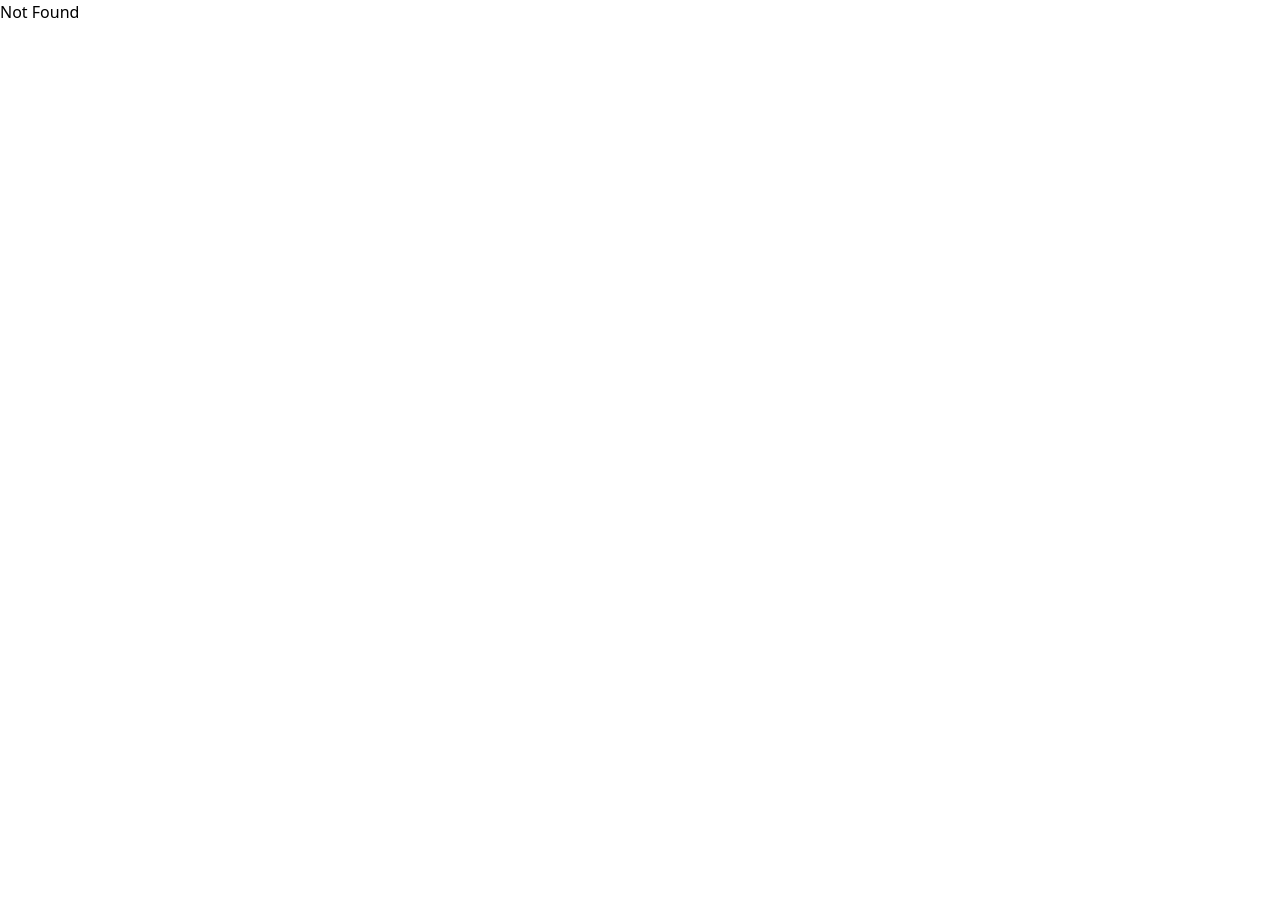
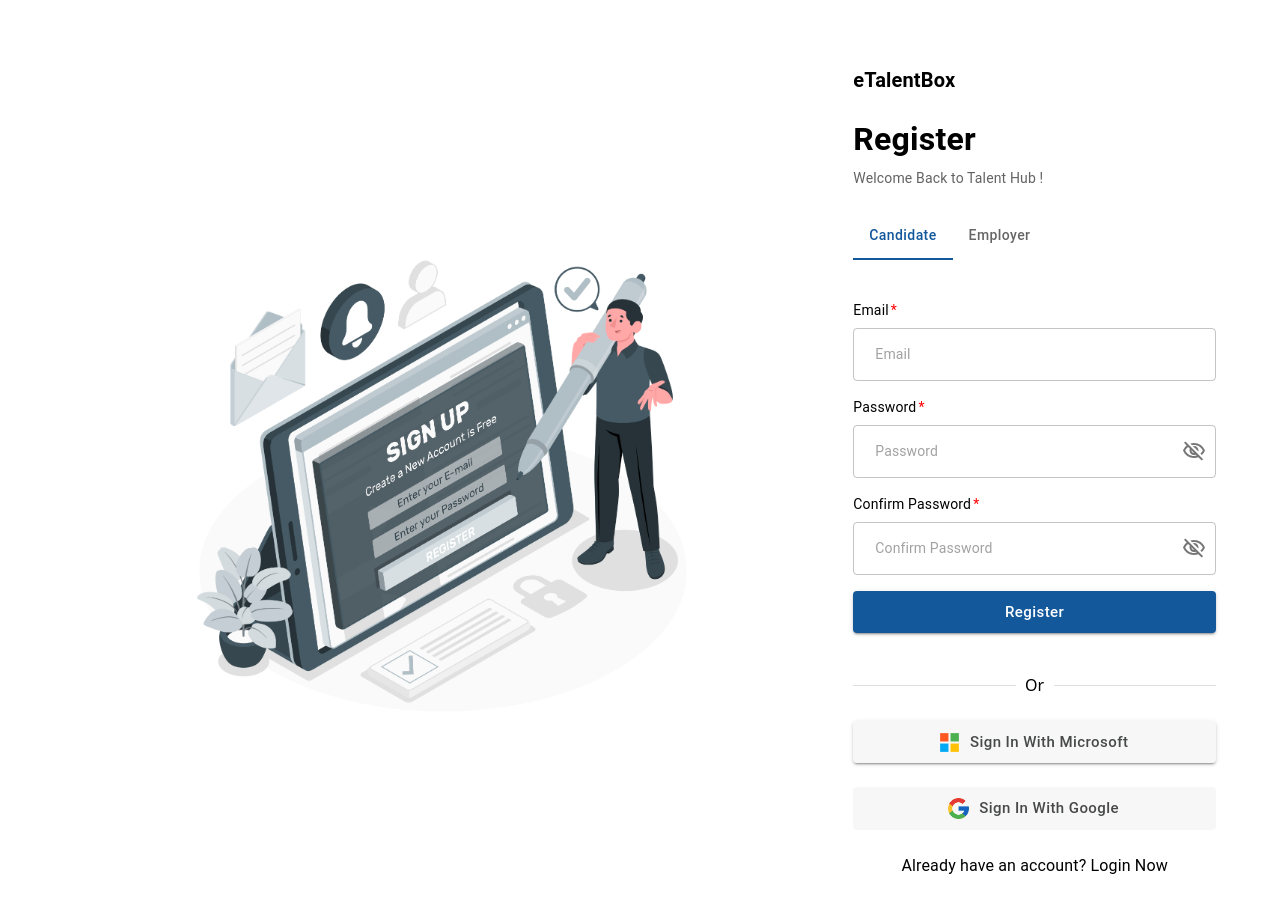
Before and after one commit to Ghulam-Ali-Khan/etalent-frontend, a React (Vite) app: page /auth/register in a window 1280 px wide. Shown: the top 912 px of the page. Before the commit the page ends 800 px from the top, so only its background shows below. Built offline with nearby package versions, Linux system fonts and the light colour scheme.

Commit message:
add register form

```diff
--- /dev/null
+++ b/src/pages/auth/register/components/Form.tsx
@@ -0,0 +1,64 @@
+import FormikField from '@/components/form/FormikField'
+import FormikWrapper from '@/components/form/FormikWrapper'
+import { Button, Checkbox, FormControlLabel, Stack, Tab, Tabs } from '@mui/material';
+import { useState } from 'react';
+import { Link } from 'react-router-dom';
+
+const RegisterForm = () => {
+    const [tabValue, setTabValue] = useState(0);
+
+    const handleChange = (event: React.SyntheticEvent, newValue: number) => {
+        setTabValue(newValue);
+    };
+
+    return (
+        <>
+            <Tabs value={tabValue} onChange={handleChange} aria-label="basic tabs example">
+                <Tab label="Candidate" />
+                <Tab label="Employer" />
+            </Tabs>
+
+            <FormikWrapper formInitials={{}} submitFunc={() => { }}>
+                <Stack spacing={2} className='my-4'>
+                    {tabValue === 1 && (<FormikField
+                        name='company_name'
+                        label='Company Name'
+                        placeholder='Company Name'
+                        isRequired
+                    />
+                    )}
+
+                    <FormikField
+                        name='email'
+                        label='Email'
+                        placeholder='Email'
+                        type='email'
+                        isRequired
+                    />
+
+                    <FormikField
+                        name='password'
+                        label='Password'
+                        placeholder='Password'
+                        isPasswordField
+                        isRequired
+                    />
+
+                    <FormikField
+                        name='confirm_password'
+                        label='Confirm Password'
+                        placeholder='Confirm Password'
+                        isPasswordField
+                        isRequired
+                    />
+
+                    <Button variant='contained' size='large' fullWidth>
+                        Register
+                    </Button>
+                </Stack>
+            </FormikWrapper>
+        </>
+    )
+}
+
+export default RegisterForm
--- /dev/null
+++ b/src/pages/auth/register/index.tsx
@@ -0,0 +1,67 @@
+import { Button, Container, Divider, Grid2, Stack, Typography } from '@mui/material'
+import RegisterImg from '@/assets/imgs/auth/register.png';
+
+import '@/styles/components/form.scss'
+import LoginForm from './components/Form';
+import MicrosoftImg from '@/assets/imgs/auth/microsoft.png'
+import GoogleImg from '@/assets/imgs/auth/google.png'
+import { Link } from 'react-router-dom';
+
+const RegisterPage = () => {
+    return (
+        <Container className='my-[4rem]'>
+            <Grid2 container spacing={4}>
+                <Grid2 size={8} display={'flex'} justifyContent={'center'} alignItems={'center'}>
+                    <img src={RegisterImg} style={{ maxWidth: '500px' }} />
+                </Grid2>
+                <Grid2 size={4}>
+                    <Stack spacing={3}>
+                        <Typography variant='h6' fontWeight={600}>
+                            eTalentBox
+                        </Typography>
+
+                        <Stack spacing={1}>
+                            <Typography variant='h4' fontWeight={600} fontSize={'2rem'}>
+                                Register
+                            </Typography>
+                            <Typography variant='body2' color='secondary'>
+                                Welcome Back to Talent Hub !
+                            </Typography>
+                        </Stack>
+
+                        <LoginForm />
+
+                        <Divider textAlign='center'>
+                            Or
+                        </Divider>
+
+
+                        <Button variant='contained'
+                            sx={{ bgcolor: '#f7f7f7', color: '#484949', }}
+                            size='large'
+                            startIcon={<img src={MicrosoftImg} width={25} />}
+                        >
+                            Sign in with Microsoft
+                        </Button>
+
+                        <Button
+                            sx={{ bgcolor: '#f7f7f7', color: '#484949' }}
+                            size='large'
+                            startIcon={<img src={GoogleImg} width={25} />}
+                        >
+                            Sign in with Google
+                        </Button>
+
+
+
+                        <Typography textAlign={'center'}>
+                            Already have an account? <Link to={'/auth/login'}>Login Now</Link>
+                        </Typography>
+                    </Stack>
+                </Grid2>
+            </Grid2>
+        </Container>
+    )
+}
+
+export default RegisterPage
--- a/src/pages/landingPage/components/Header.tsx
+++ b/src/pages/landingPage/components/Header.tsx
@@ -1,6 +1,7 @@
 import { Container, Stack } from '@mui/material'
 import Logo from '@/assets/imgs/logo.png';
 import StyledButton from '@/components/common/StyledButton';
+import { Link } from 'react-router-dom';
 
 const Header = () => {
   return (
@@ -9,8 +10,12 @@
         <img src={Logo} />
 
         <Stack direction={'row'} spacing={2}>
+          <Link to={'auth/login'}>
           <StyledButton variant='outlined' text='Login' />
+          </Link>
+          <Link to={'auth/register'}>
           <StyledButton variant='contained' text='Register' />
+          </Link>
         </Stack>
       </Stack>
     </Container>
--- a/src/routes/index.tsx
+++ b/src/routes/index.tsx
@@ -2,6 +2,7 @@
 import { BrowserRouter as Router, Route, Routes, Outlet } from 'react-router-dom';
 import LandingPage from '@/pages/landingPage';
 import LoginPage from '@/pages/auth/login';
+import RegisterPage from '@/pages/auth/register';
 
 const AppRouter = () => {
   return (
@@ -10,6 +11,7 @@
         <Route path="/" element={<LandingPage />} />
         <Route path="auth" element={<Outlet />} >
           <Route path='login' element={<LoginPage />} />
+          <Route path='register' element={<RegisterPage />} />
         </Route>
         <Route path="*" element={<>Not Found</>} /> {/* Fallback for unknown routes */}
       </Routes>
```
Also changed, not shown: src/assets/imgs/auth/register.png (added).
